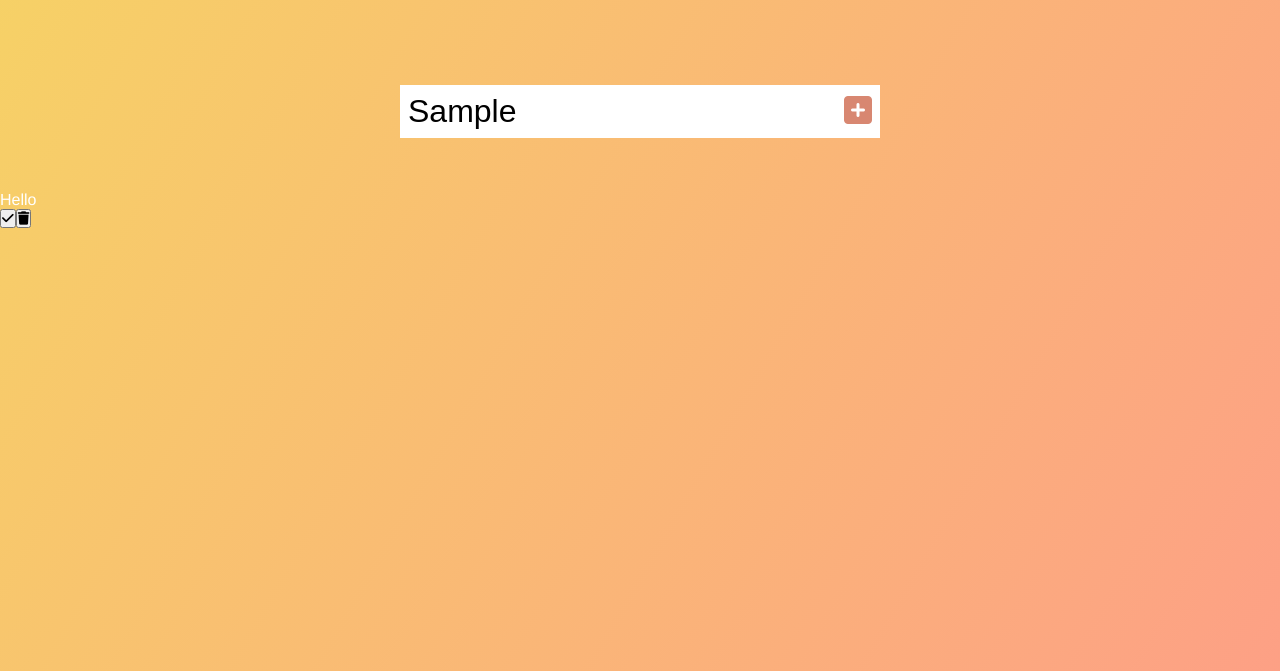
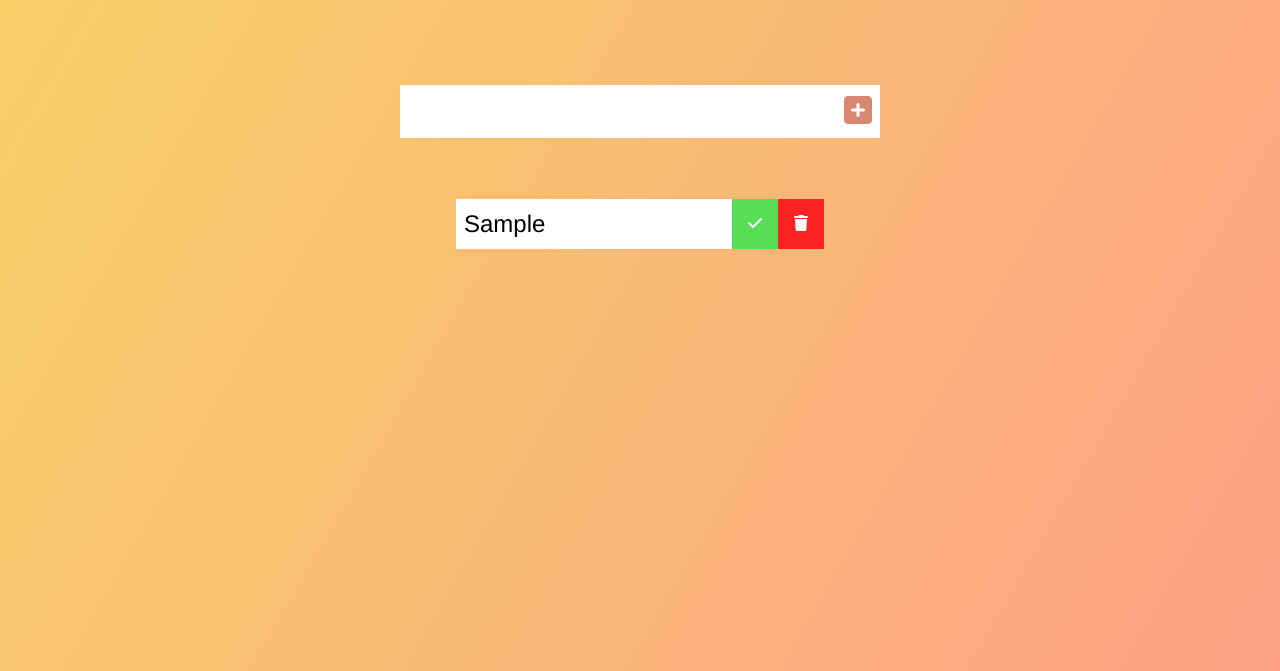
Before and after one commit to jdorta08/Todo, a plain HTML site: page index.html in a window 1280 px wide. Both pictures are taken after typing "Sample" into the empty fields and a click on the button 858 px from the left and 240 px from the top of the page. Shown: the part 129-800 px from the top of the page. Drawn offline with nearby package versions, Linux system fonts and the light colour scheme.

Commit message:
addding todos

```diff
--- a/app.js
+++ b/app.js
@@ -2,9 +2,11 @@
 const todoInput = document.querySelector(".todo-input");
 const todoButton = document.querySelector(".todo-button");
 const todoList = document.querySelector(".todo-list");
+const deleteButton = document.querySelector(".trash-btn");
 
 //events
 todoButton.addEventListener("click", addTodo);
+deleteButton.addEventListener("click", removeTodo);
 
 //functions
 function addTodo(event) {
@@ -16,9 +18,10 @@ function addTodo(event) {
   todoDiv.classList.add("todo");
   //create li element
   const newTodo = document.createElement("li");
-  newTodo.innerText = "Hello";
+  newTodo.innerText = todoInput.value;
   newTodo.classList.add("todo-item");
   todoDiv.appendChild(newTodo);
+  todoInput.value = "";
   //completed button element
   const completedButton = document.createElement("button");
   completedButton.classList.add("complete-btn");
@@ -32,3 +35,8 @@ function addTodo(event) {
   //append to list
   todoList.appendChild(todoDiv);
 }
+
+//remove todo funtion
+function removeTodo() {
+  console.log("deleted");
+}
--- a/style.css
+++ b/style.css
@@ -42,3 +42,48 @@ form button:hover {
   background: #d88771;
   color: white;
 }
+
+.todo-container {
+  display: flex;
+  justify-content: center;
+  align-items: center;
+}
+
+.todo-list {
+  list-style: none;
+  min-width: 30%;
+}
+
+.todo {
+  margin: 0.5rem;
+  background: white;
+  color: black;
+  font-size: 1.5rem;
+  display: flex;
+  justify-content: space-between;
+  align-items: center;
+}
+
+.todo li {
+  flex: 1;
+}
+.trash-btn,
+.complete-btn {
+  color: white;
+  border: none;
+  padding: 1rem;
+  font-size: 1rem;
+  cursor: pointer;
+}
+
+.complete-btn {
+  background: rgb(87, 221, 87) !important;
+}
+
+.trash-btn {
+  background: rgb(252, 35, 35);
+}
+
+.todo-item {
+  padding: 0rem 0.5rem;
+}
```
